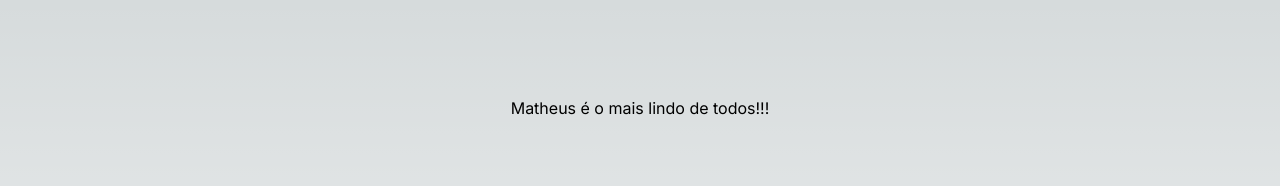
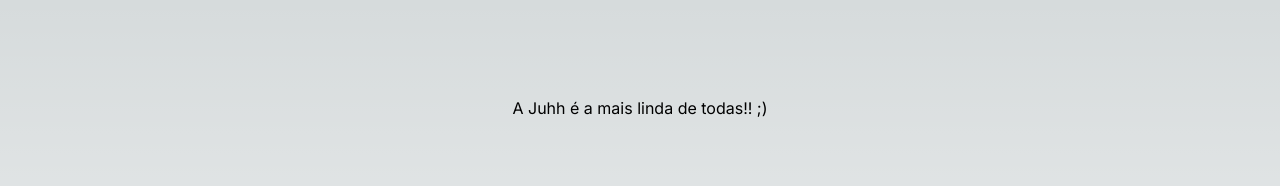
Before and after one commit to TechMind-Innovations/InnerFriend_FE, a Next.js app: page / in a window 1280 px wide. Shown: the top 186 px of the page. Built offline with nearby package versions, Linux system fonts and the light colour scheme.

Commit message:
feat: index

```diff
--- a/src/app/page.tsx
+++ b/src/app/page.tsx
@@ -4,7 +4,7 @@ export default function Home() {
   return (
     <main className="flex min-h-screen flex-col items-center justify-between p-24">
       <h1>
-      Matheus é o mais lindo de todos!!!
+        A Juhh é a mais linda de todas!! ;)
       </h1>
     </main>
   );
```
Also changed, not shown: 1 other file (tests, documents, lock files or other folders).
